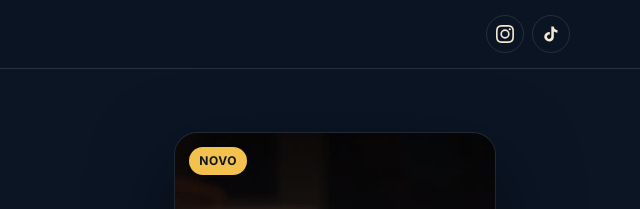
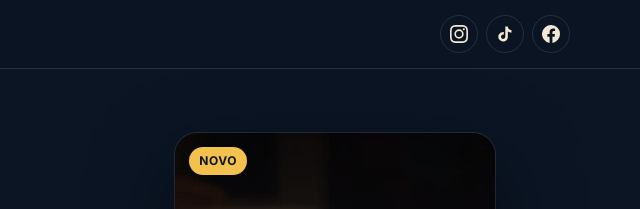
Before and after one commit to cmartins-br/fatosdefortuna-site, a plain HTML site: page public/index.html in a window 1280 px wide. Shown: the top 209 px of the page, 640-1280 px from the left. Drawn offline with nearby package versions, Linux system fonts and the light colour scheme; a web font is replaced by a local one.

Commit message:
Link do Facebook no topo do site
Co-Authored-By: Claude Opus 5.5 <noreply@anthropic.com>
Claude-Session: https://claude.ai/code/session_01NZvHHAdvrwFb6ux2VTQrzP

```diff
--- a/public/index.html
+++ b/public/index.html
@@ -152,7 +152,7 @@ footer .wrap{display:flex;justify-content:space-between;gap:16px;flex-wrap:wrap;
 
 <script type="module">
 const ALL = await fetch("/videos.json",{cache:"no-cache"}).then(r=>r.json()).catch(()=>[]);
-const PROFILES = {instagram:"https://www.instagram.com/fatosdefortuna/",tiktok:"https://www.tiktok.com/@fatosdefortuna",youtube:"https://www.youtube.com/@fatosdefortuna"};
+const PROFILES = {instagram:"https://www.instagram.com/fatosdefortuna/",tiktok:"https://www.tiktok.com/@fatosdefortuna",facebook:"https://www.facebook.com/1490295827494510",youtube:"https://www.youtube.com/@fatosdefortuna"};
 const ICONS = {
  instagram:'<svg viewBox="0 0 24 24"><path d="M12 2.2c3.2 0 3.6 0 4.8.1 3.3.1 4.8 1.7 4.9 4.9.1 1.3.1 1.6.1 4.8s0 3.6-.1 4.8c-.1 3.2-1.7 4.8-4.9 4.9-1.3.1-1.6.1-4.8.1s-3.6 0-4.8-.1c-3.3-.1-4.8-1.7-4.9-4.9C2.2 15.6 2.2 15.2 2.2 12s0-3.6.1-4.8C2.4 3.9 3.9 2.4 7.2 2.3 8.4 2.2 8.8 2.2 12 2.2zM12 0C8.7 0 8.3 0 7.1.1 2.7.3.3 2.7.1 7.1 0 8.3 0 8.7 0 12s0 3.7.1 4.9c.2 4.4 2.6 6.8 7 7 1.2.1 1.6.1 4.9.1s3.7 0 4.9-.1c4.4-.2 6.8-2.6 7-7 .1-1.2.1-1.6.1-4.9s0-3.7-.1-4.9c-.2-4.4-2.6-6.8-7-7C15.7 0 15.3 0 12 0zm0 5.8a6.2 6.2 0 100 12.4 6.2 6.2 0 000-12.4zM12 16a4 4 0 110-8 4 4 0 010 8zm6.4-11.8a1.4 1.4 0 100 2.9 1.4 1.4 0 000-2.9z"/></svg>',
  tiktok:'<svg viewBox="0 0 24 24"><path d="M19.6 6.7a4.8 4.8 0 01-3.8-4.2V2h-3.4v13.7a2.9 2.9 0 01-5.2 1.7 2.9 2.9 0 013.2-4.5V9.4a6.3 6.3 0 00-5.4 10.7 6.3 6.3 0 0010.8-4.4V8.7a8.2 8.2 0 004.8 1.5V6.8a4.8 4.8 0 01-1-.1z"/></svg>',
@@ -167,7 +167,7 @@ const fmt = d => new Date(d).toLocaleDateString("pt-BR",{day:"2-digit",month:"sh
 const mmss = s => Math.floor(s/60)+":"+String(s%60).padStart(2,"0");
 const $ = id => document.getElementById(id);
 
-$("nav").innerHTML = ["instagram","tiktok"].map(k=>`<a class="soc" href="${PROFILES[k]}" target="_blank" rel="noopener" aria-label="${NAMES[k]}">${ICONS[k]}</a>`).join("");
+$("nav").innerHTML = ["instagram","tiktok","facebook"].map(k=>`<a class="soc" href="${PROFILES[k]}" target="_blank" rel="noopener" aria-label="${NAMES[k]}">${ICONS[k]}</a>`).join("");
 $("yr").textContent = now.getFullYear();
 
 const latest = live[0];
@@ -191,7 +191,7 @@ if (upcoming.length){ const n=upcoming[0]; const d=new Date(n.publicado);
 function open(v){
  $("player").poster = `/capas/${v.slug}.jpg`; $("player").src = v.video;
  $("mtag").textContent = v.tema+" · "+fmt(v.publicado); $("mtitle").textContent = v.titulo; $("mdesc").textContent = v.resumo;
- const ls = Object.keys(v.links||{}).length ? v.links : {instagram:PROFILES.instagram,tiktok:PROFILES.tiktok};
+ const ls = Object.keys(v.links||{}).length ? v.links : {instagram:PROFILES.instagram,tiktok:PROFILES.tiktok,facebook:PROFILES.facebook};
  $("mlinks").innerHTML = Object.entries(ls).map(([k,u])=>`<a href="${u}" target="_blank" rel="noopener">${ICONS[k]}<span>Ver no ${NAMES[k]}</span></a>`).join("");
  $("modal").classList.add("open"); document.body.style.overflow="hidden";
  $("player").play().catch(()=>{});
```
